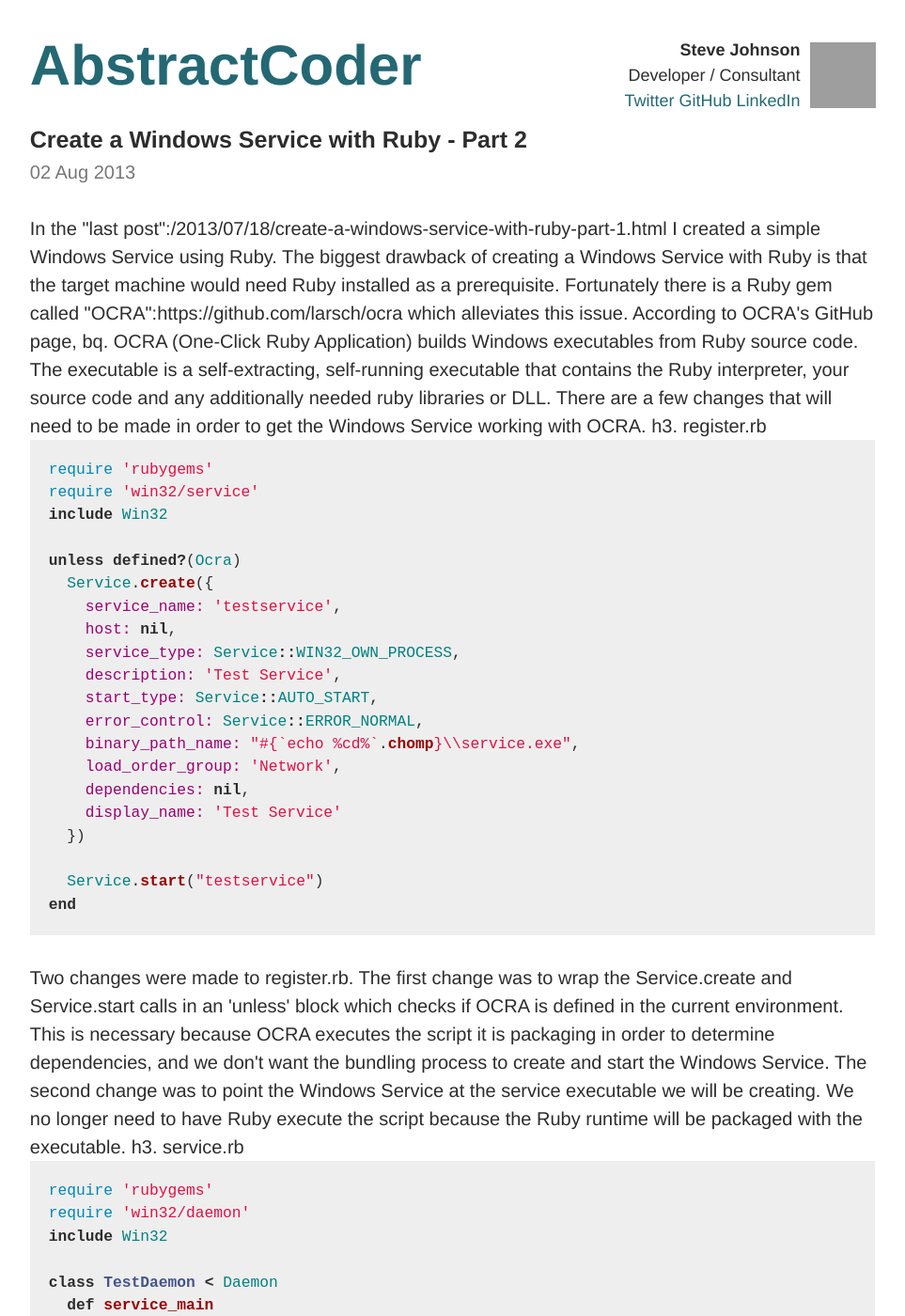
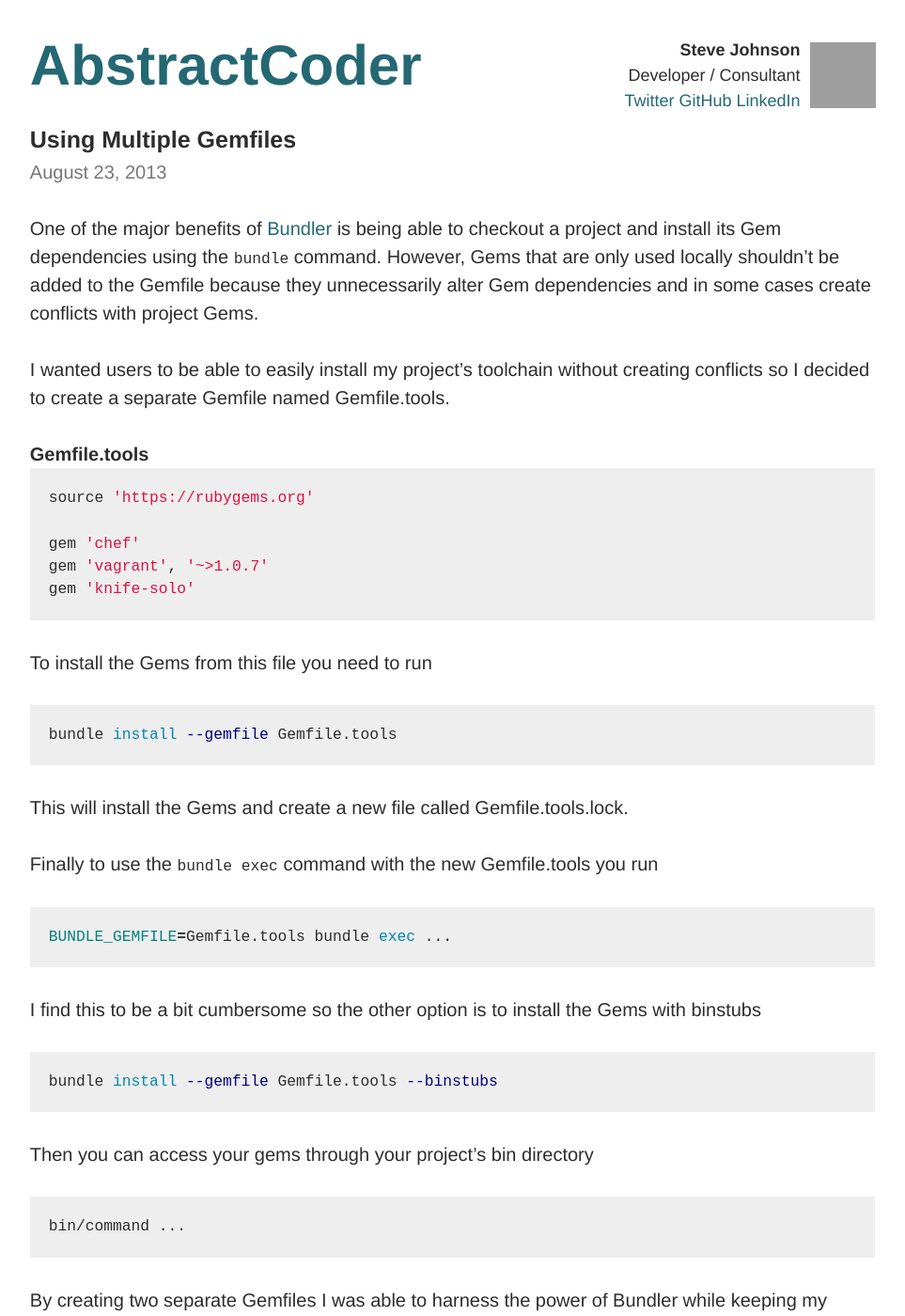
Before and after one commit to abstractcoder/abstractcoder.github.io, a Jekyll site: the page built from index.html, in a window 1280 px wide and 1400 px high. Shown: the whole window at 94% size, without its empty margins (159-1122 px from the left). Built offline with Jekyll 4.4.1, drawn with Linux system fonts in a browser that asks for light colours; Markdown is read by kramdown in place of the engine named in the settings; comment, search, counter and statistics services are not loaded; some of the changed text lies outside the part shown; grey boxes are pictures that could not be loaded.

Commit message:
New article, changed date format

````diff
--- a/_config.yml
+++ b/_config.yml
@@ -2,3 +2,4 @@ name: AbstractCoder
 description: "Developer / Consultant Steve Johnson's Blog"
 url: http://abstractcoder.com
 pygments: true
+markdown: redcarpet
--- a/_layouts/post.html
+++ b/_layouts/post.html
@@ -3,7 +3,7 @@ layout: default
 comments: true
 ---
 <h2>{{ page.title }}</h2>
-<p class="meta">{{ page.date | date_to_string }}</p>
+<p class="meta">{{ page.date | date: "%B, %d  %Y" }}</p>
 <div class="content">
 {{ content }}
 </div>
--- /dev/null
+++ b/_posts/2013-08-23-using-multiple-gemfiles.md
@@ -0,0 +1,45 @@
+---
+title: Using Multiple Gemfiles
+layout: post
+---
+
+One of the major benefits of [Bundler](https://github.com/bundler/bundler) is being able to checkout a project and install its Gem dependencies using the ```bundle``` command. However, Gems that are only used locally shouldn't be added to the Gemfile because they unnecessarily alter Gem dependencies and in some cases create conflicts with project Gems.
+
+I wanted users to be able to easily install my project's toolchain without creating conflicts so I decided to create a separate Gemfile named Gemfile.tools.
+
+### Gemfile.tools
+```ruby
+source 'https://rubygems.org'
+
+gem 'chef'
+gem 'vagrant', '~>1.0.7'
+gem 'knife-solo'
+```
+
+To install the Gems from this file you need to run
+
+```bash
+bundle install --gemfile Gemfile.tools
+```
+
+This will install the Gems and create a new file called Gemfile.tools.lock.
+
+Finally to use the ```bundle exec``` command with the new Gemfile.tools you run
+
+```bash
+BUNDLE_GEMFILE=Gemfile.tools bundle exec ...
+```
+
+I find this to be a bit cumbersome so the other option is to install the Gems with binstubs
+
+```bash
+bundle install --gemfile Gemfile.tools --binstubs
+```
+
+Then you can access your gems through your project's bin directory
+
+```bash
+bin/command ...
+```
+
+By creating two separate Gemfiles I was able to harness the power of Bundler while keeping my project and toolchain Gems separate.
--- a/index.html
+++ b/index.html
@@ -6,7 +6,7 @@ title: AbstractCoder
 {% for post in site.posts %}
   <div class="post">
     <h2>{{ post.title }}</h2>
-    <p class="meta">{{ post.date | date_to_string }}</p>
+    <p class="meta">{{ post.date | date: "%B %e,  %Y" }}</p>
     {{ post.content }}
     <p><a href="{{ post.url }}#disqus_thread">View Comments</a></p>
   </div>
````
Also changed, not shown: _drafts/2013-08-23-rails-deployment-stack-using-chef.textile (added, +9 -0 lines), _drafts/chef_ruby_on_rails.textile (deleted).
